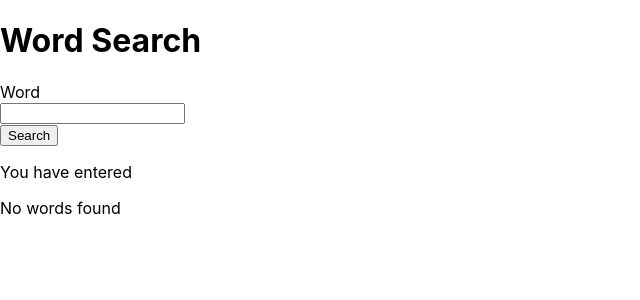
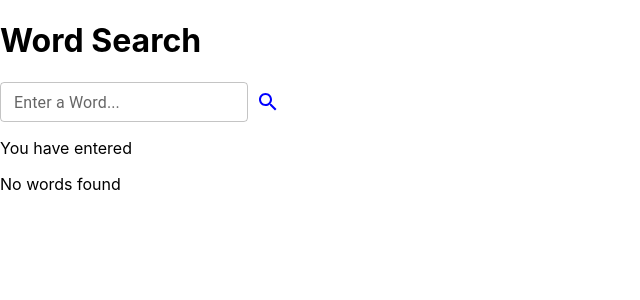
Before and after one commit to BraveNewWord/msa-phase-2, a React (Create React App) app in the folder frontend-module/my-app/: page / in a window 1280 px wide. Shown: the top 300 px of the page, without its empty margins (0-640 px from the left). Built offline with nearby package versions, Linux system fonts and the light colour scheme.

Commit message:
Style search bar

```diff
--- a/frontend-module/my-app/package.json
+++ b/frontend-module/my-app/package.json
@@ -3,6 +3,10 @@
   "version": "0.1.0",
   "private": true,
   "dependencies": {
+    "@emotion/react": "^11.10.0",
+    "@emotion/styled": "^11.10.0",
+    "@mui/icons-material": "^5.8.4",
+    "@mui/material": "^5.9.3",
     "@testing-library/jest-dom": "^5.16.5",
     "@testing-library/react": "^13.3.0",
     "@testing-library/user-event": "^13.5.0",
--- a/frontend-module/my-app/src/App.tsx
+++ b/frontend-module/my-app/src/App.tsx
@@ -1,5 +1,8 @@
 import axios from "axios";
 import React, { useState } from 'react';
+import IconButton from "@mui/material/IconButton";
+import SearchIcon from "@mui/icons-material/Search";
+import TextField from "@mui/material/TextField";
 import './App.css';
 
 function App() {
@@ -14,11 +17,26 @@ function App() {
       </h1>
 
       <div>
-        <label>Word</label><br/>
-        <input type="text" id="word" name="word" onChange={e => setSearchWord(e.target.value)}/><br/>
-        <button onClick={search}>
-        Search
-        </button>
+      <TextField
+          id="search-bar"
+          className="text"
+          value={searchWord}
+          onChange={(prop: any) => {
+            setSearchWord(prop.target.value);
+          }}
+          label="Enter a Word..."
+          variant="outlined"
+          placeholder="Search..."
+          size="small"
+        />
+        <IconButton
+          aria-label="search"
+          onClick={() => {
+            search();
+          }}
+        >
+          <SearchIcon style={{ fill: "blue" }} />
+        </IconButton>
       </div>
 
       <p>
```
Also changed, not shown: 1 other file (tests, documents, lock files or other folders).
